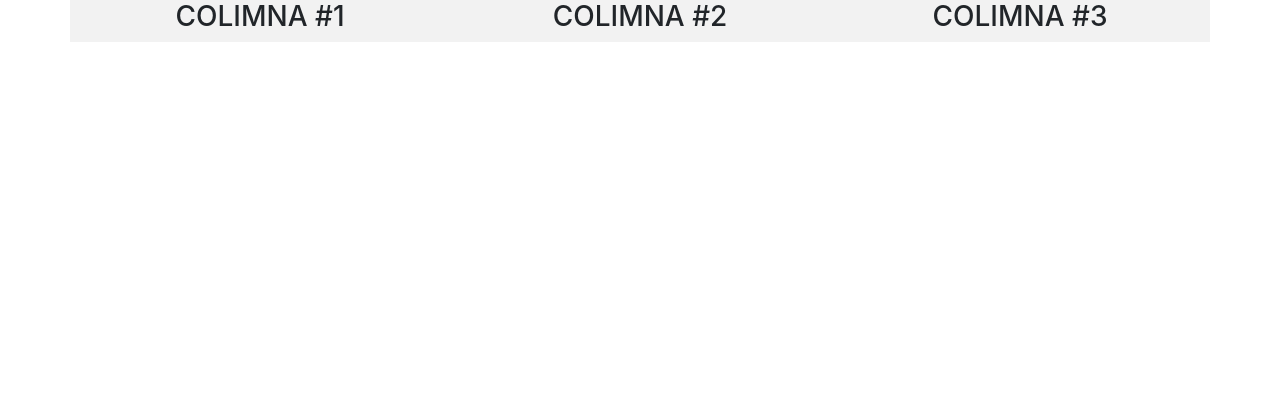
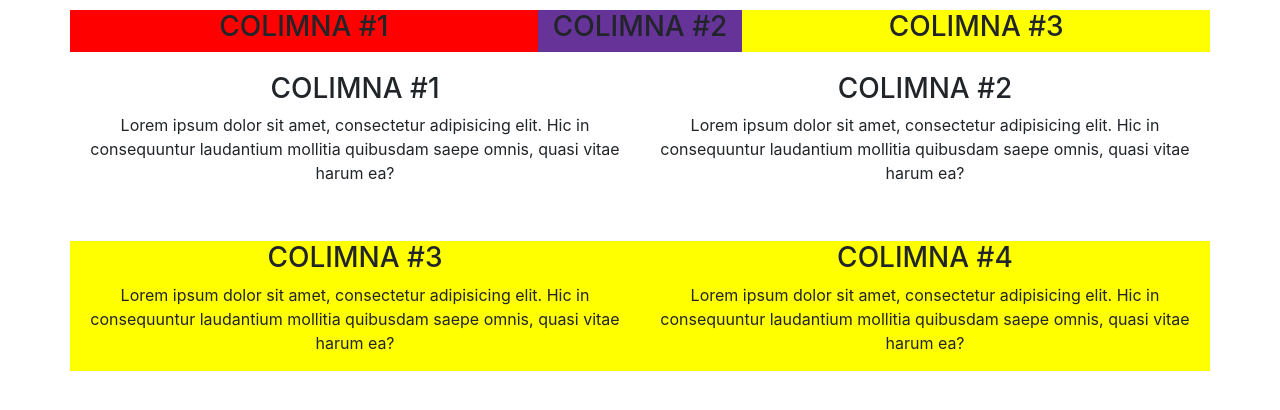
Before and after one commit to blogdopata/testGrid4, a website: page colum_automaticas.html in a window 1280 px wide. Drawn offline with Linux system fonts and the light colour scheme.

Commit message:
columsTime

```diff
--- a/colum_automaticas.html
+++ b/colum_automaticas.html
@@ -9,9 +9,19 @@
     <link rel="stylesheet" href="css/bootstrap.css">
 
     <style>
-        .row>div {
+        .row > div {
             text-align: center;
-            background-color: #f2f2f2;
+
+            margin: 10px 0;
+        }
+        .uno{
+            background-color: red;
+        }
+        .dos{
+            background-color: rebeccapurple;
+        }
+        .tres{
+            background-color: yellow;
         }
     </style>
 
@@ -20,20 +30,46 @@
 <body>
     <div class="container">
         <div class="row">
-            <div class="col">
+            <div class="col uno">
                 <h3>COLIMNA #1</h3>
             </div>
-            <div class="col">
+            <div class="col dos col-md-auto">
                 <h3>COLIMNA #2</h3>
             </div>
 
 
+            <div class="col tres">
+                <h3>COLIMNA #3</h3>
+            </div>
+        </div>
+    </div>
+
+    <div class="container">
+        <div class="row">
             <div class="col">
+                <h3>COLIMNA #1</h3>
+                <p>Lorem ipsum dolor sit amet, consectetur adipisicing elit. Hic in consequuntur laudantium mollitia quibusdam saepe omnis, quasi vitae harum ea?</p>
+            </div>
+            <div class="col">
+                <h3>COLIMNA #2</h3>
+                <p>Lorem ipsum dolor sit amet, consectetur adipisicing elit. Hic in consequuntur laudantium mollitia quibusdam saepe omnis, quasi vitae harum ea?</p>
+            </div>
+
+            <div class="w-100"></div>
+
+            <div class="col tres">
                 <h3>COLIMNA #3</h3>
+                <p>Lorem ipsum dolor sit amet, consectetur adipisicing elit. Hic in consequuntur laudantium mollitia quibusdam saepe omnis, quasi vitae harum ea?</p>
+            </div>
+            <div class="col tres">
+                <h3>COLIMNA #4</h3>
+                <p>Lorem ipsum dolor sit amet, consectetur adipisicing elit. Hic in consequuntur laudantium mollitia quibusdam saepe omnis, quasi vitae harum ea?</p>
             </div>
         </div>
 
     </div>
+
+
 
 
 
```
